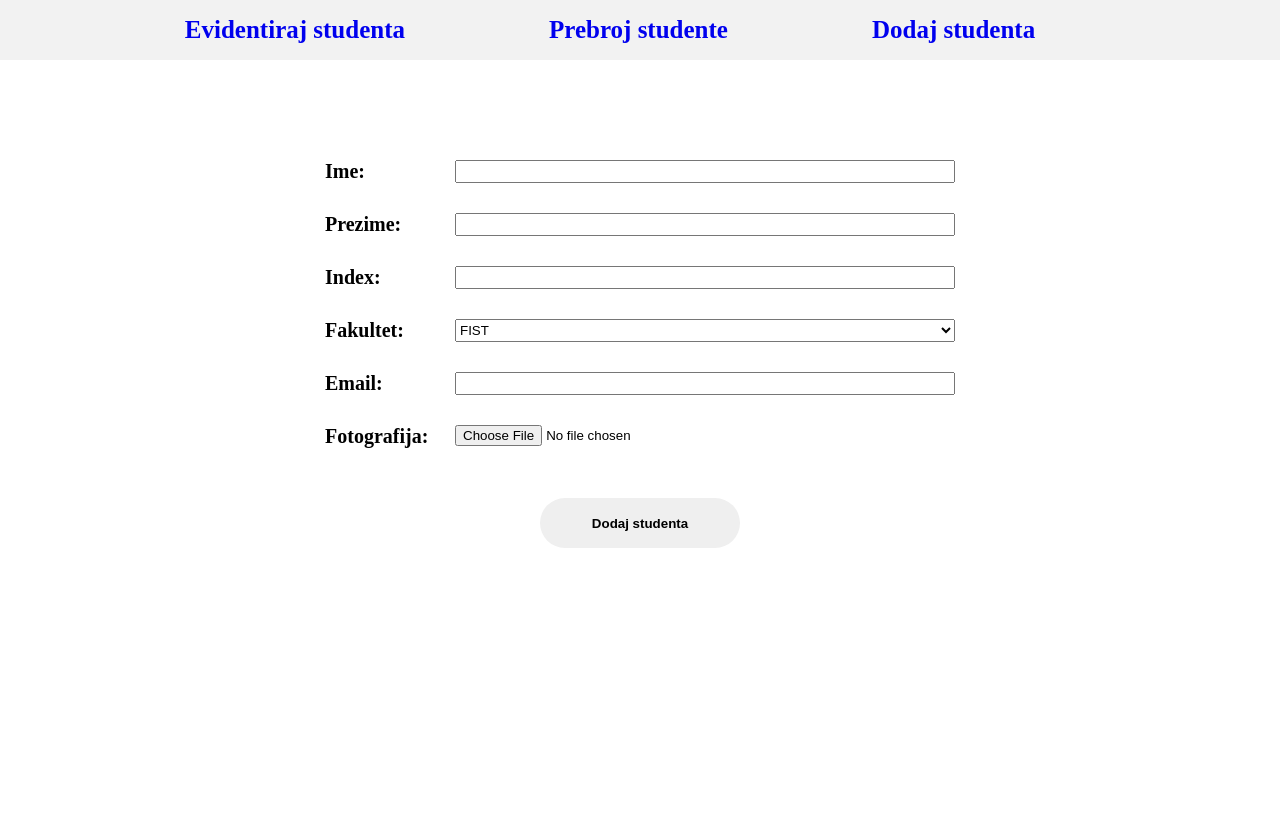
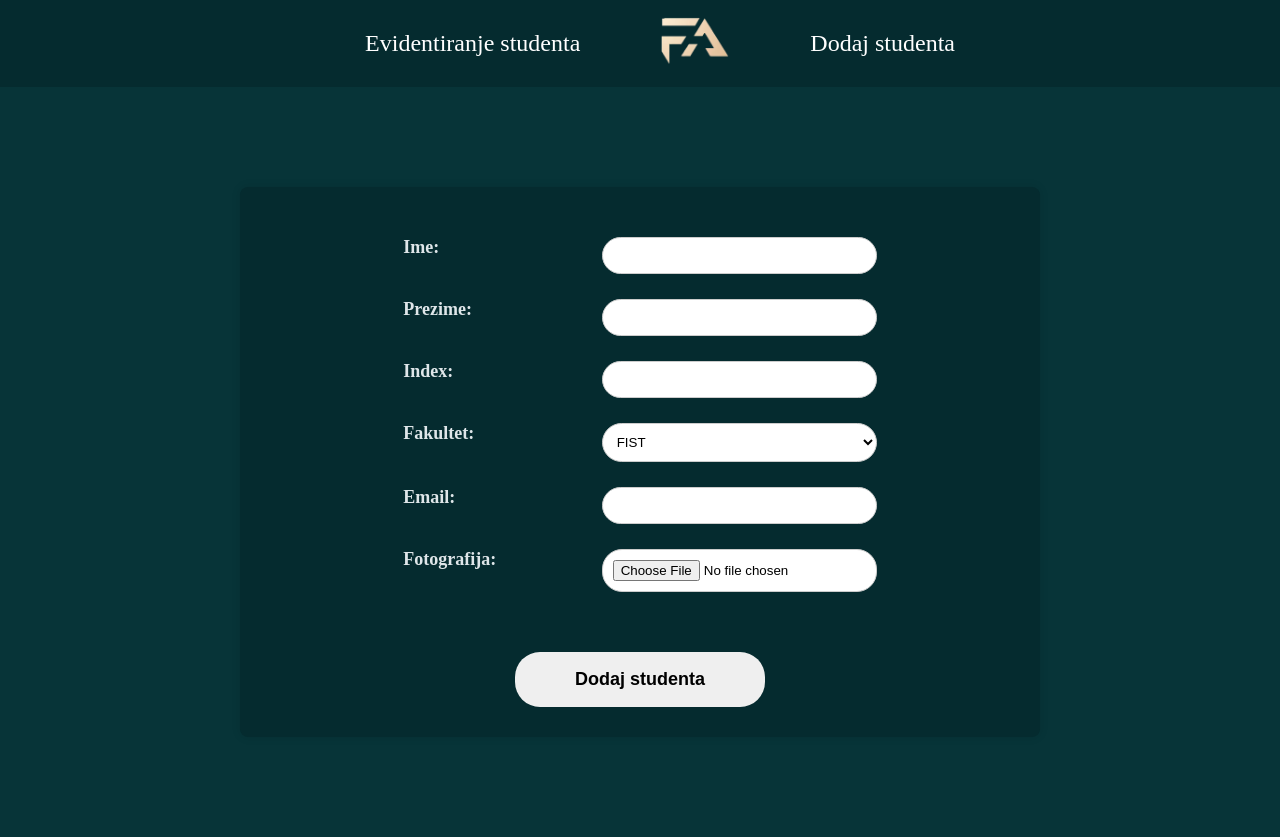
Before and after one commit to ac0x/webfacetrack, a Flask app: page /add_student_form in a window 1280 px wide. Before the commit the page ends 548 px from the top, so only its background shows below. Run offline with Flask 3, Linux system fonts and the light colour scheme; parts of the project's set-up code (start-up, migrations or seed data) failed here and were passed over.

Commit message:
dodat frontend

```diff
--- a/app.py
+++ b/app.py
@@ -1,5 +1,5 @@
-from flask import Flask, render_template, Response, url_for, request, redirect
-from flask_socketio import SocketIO, emit
+from flask import Flask, render_template, Response, request, redirect, url_for
+from flask_socketio import SocketIO
 import cv2
 import face_recognition
 import numpy as np
@@ -10,12 +10,17 @@ import firebase_admin
 from werkzeug.utils import secure_filename
 from PIL import Image
 
+
+
 app = Flask(__name__)
 socketio = SocketIO(app)
 camera = cv2.VideoCapture(0)
+camera.set(cv2.CAP_PROP_FRAME_WIDTH, 640)
+camera.set(cv2.CAP_PROP_FRAME_HEIGHT, 480)
 
 recognized_faces = set()
 present_students_count = 0
+#students_present_status = {}
 
 print("Loading encoded file")
 file = open("EncodeFile.p", 'rb')
@@ -79,6 +84,7 @@ def encode_image(img):
     return encode
 
 def recognize_faces_realtime(frame):
+    global present_students_count, recognized_faces, students_present_status
     imgS = cv2.resize(frame, (0, 0), None, 0.25, 0.25)
     imgS = cv2.cvtColor(imgS, cv2.COLOR_BGR2RGB)
 
@@ -97,7 +103,6 @@ def recognize_faces_realtime(frame):
 
             recognized_faces.add(studentIds[matchIndex])
 
-            global present_students_count
             present_students_count += 1
 
             print(f"FaceLocation: {faceLoc}")
@@ -107,8 +112,10 @@ def recognize_faces_realtime(frame):
 
             cv2.rectangle(frame, (bbox[0], bbox[1]), (bbox[0] + bbox[2], bbox[1] + bbox[3]), (0, 255, 0), 2)
             cv2.putText(frame, f"{studentIds[matchIndex]}", (bbox[0] + 6, bbox[1] - 6), cv2.FONT_HERSHEY_COMPLEX, 1, (255, 255, 255), 2)
+            #cv2.putText(frame, f"{studentNames[matchIndex]}", (bbox[0] + 6, bbox[1] + 30), cv2.FONT_HERSHEY_COMPLEX, 1, (255, 255, 255), 2)
 
     return frame
+
 
 def generate_frames():
     while True:
@@ -123,7 +130,7 @@ def generate_frames():
             socketio.emit('update_present_students_count', present_students_count, namespace='/')
 
             yield (b'--frame\r\n'
-                b'Content-Type: image/jpeg\r\n\r\n' + frame + b'\r\n\r\n')
+                   b'Content-Type: image/jpeg\r\n\r\n' + frame + b'\r\n\r\n')
 
 @socketio.on('reset_present_students_count', namespace='/')
 def handle_reset_present_students_count():
@@ -148,7 +155,6 @@ def add_student():
         smjer = request.form['smjer']
         email = request.form['email']
         photo = request.files['photo']
-
         if photo and photo.filename != '':
             filename = secure_filename(photo.filename)
             photo_path = os.path.join(app.config['UPLOAD_FOLDER'], filename)
@@ -156,10 +162,8 @@ def add_student():
 
             student_id = os.path.splitext(filename)[0]
 
-            #encoded_student_image = encode_image(cv2.imread(photo_path))
-
             image = Image.open(photo_path)
-            resized_image = image.resize((250, 250))
+            resized_image = image.resize((150, 160))
 
             resized_photo_path = os.path.join(app.config['UPLOAD_FOLDER'], f'{filename}')
             resized_image.save(resized_photo_path)
@@ -169,9 +173,7 @@ def add_student():
             bucket = storage.bucket()
             blob = bucket.blob(f'images/{filename}')
             blob.upload_from_filename(photo_path)
-
             photo_url = blob.public_url
-
             ref = db.reference('Students')
             student_data = {
                 'name': name,
@@ -183,7 +185,6 @@ def add_student():
                 'last_attendance_time': '',
                 'photo_path': f'{UPLOAD_FOLDER}/{filename}',
                 'photo_url': photo_url,
-                #'face_encoding': encoded_student_image.tolist()
             }
             ref.child(student_id).set(student_data)
 
--- a/requirements.txt
+++ b/requirements.txt
@@ -51,6 +51,7 @@ python-engineio==4.8.0
 python-socketio==5.10.0
 requests==2.28.2
 rsa==4.9
+scipy==1.11.4
 simple-websocket==1.0.0
 soupsieve==2.4
 sqlparse==0.4.4
--- a/static/style.css
+++ b/static/style.css
@@ -1,51 +1,93 @@
+:root {
+    --clr-1: #052b2f;
+    --clr-2: #073438;
+    --clr-3: #0e4b50;
+    --clr-4: #2d8f85;
+    --clr-5: #637c54;
+  }
+
 body{
     margin: 0;
     padding: 0;
+    background-color: var(--clr-2);
 }
 
-header nav{
-    background-color: #f2f2f2;
+header nav {
+    background-color: var(--clr-1);
     display: flex;
-    justify-content: space-around;
+    justify-content: center;
+    align-items: center;
 }
 
-header nav li{
-    display: inline-block;
-    margin: 0 20px;
+header nav ul {
+    display: flex;
+    list-style: none;
+    gap: 80px;
     align-items: center;
-    list-style: none;
 }
 
-header nav a{
-    position: relative;
+header nav li {
+    margin: 0;
+}
+
+header nav a {
     text-decoration: none;
-    font-weight: bold;
-    padding-right: 100px;
-    font-size: 25px;
+    font-weight: 500;
+    font-size: 24px;
+    color: #fff;
+}
+
+header nav a:hover {
+    color: #55efc4;
+}
+
+header nav img {
+    width:70px;
 }
 
 .camera{
     display: flex;
     justify-content: center;
+    gap: 100px;
 }
 
 .camera img{
     width: 640px;
     height: 480px;
     margin-top: 100px;
-    border: 5px solid orange;
+    background-color: var(--clr-1);
+    border: 5px solid var(--clr-1);
+    border-radius: 0.5rem;
+
 }
 
 .camera .status{
-    margin-top: 100px;
+    /*margin-top: 100px;
+    #margin-left: 150px;*/
+    margin-top: 230px;
     margin-left: 150px;
     font-size: 30px;
     font-weight: bold;
-    color: red;
+    color: #dfe6e9;
+    text-align: center;
 }
 
-.camera .status .button{
-    right: 50px;
+.camera .status #resetButton{
+    border: 0px;
+    border-radius: 25px;
+    width: 200px;
+    height: 50px;
+    pointer-events: auto;
+    cursor: pointer;
+    font-weight: 600;
+    font-size: 18px;
+    margin-top: 50px;
+}
+
+.camera .status #resetButton:hover{
+    background-color: #55efc4;
+    color: white;
+    border: 5px solid #55efc4;
 }
 
 .DBform{
@@ -55,27 +97,53 @@ header nav a{
     margin-top: 50px;
 }
 
-form .addToDB {
+.DBform {
+    max-width: 800px;
+    margin: 100px auto;
+    padding-top: 50px;
+    padding-bottom: 30px;
+    background-color: var(--clr-1);
+    border-radius: 8px;
+    box-shadow: 0 0 10px rgba(0, 0, 0, 0.1);
+}
+
+.addToDB {
     display: grid;
-    grid-template-columns: 100px 500px;
-    grid-gap: 30px;
-    margin-top: 50px;
-    font-size: 20px;
+    grid-template-columns: 1fr 1.5fr;
+    gap: 15px;
+}
+
+.addToDB label {
     font-weight: bold;
+    font-size: 18px;
+    color: #dfe6e9;
+    margin-bottom: 5px;
+}
+
+.addToDB input,
+.addToDB select {
+    width: 100%;
+    padding: 10px;
+    box-sizing: border-box;
+    border: 1px solid #ccc;
+    border-radius: 20px;
+    margin-bottom: 10px;
+    background-color: white;
 }
 
 form .button input{
     border: 0px;
     border-radius: 25px;
-    width: 200px;
-    height: 50px;
+    width: 250px;
+    height: 55px;
     margin-top: 50px;
     pointer-events: auto;
     cursor: pointer;
-    font-weight: bold;
+    font-weight: 600;
+    font-size: 18px;
 }
 form .button input:hover{
-    background-color: #f2f2f2;
-    color: orange;
-    border: 2px solid orange;
+    background-color: #55efc4;
+    color: white;
+    border: 5px solid #55efc4;
 }
--- a/templates/addStudent.html
+++ b/templates/addStudent.html
@@ -3,15 +3,16 @@
 <head>
     <meta charset="UTF-8">
     <meta name="viewport" content="width=device-width, initial-scale=1.0">
-    <title>Document</title>
+    <title>Dodaj studenta | FaceTrack</title>
     <link rel="stylesheet" href="/static/style.css">
+    <link rel="stylesheet" href="{{ url_for('static', filename='style.css') }}">
 </head>
 <body>
     <header>
         <nav>
             <ul>
-                <li><a href="#">Evidentiraj studenta</a></li>
-                <li><a href="#">Prebroj studente</a></li>
+                <li><a href="{{ url_for('index') }}">Evidentiranje studenta</a></li>
+                <li><a href="{{ url_for('index') }}"><img src="{{ url_for('static', filename='gas.png') }}" alt="logo"></a></li>
                 <li><a href="{{ url_for('add_student_form') }}">Dodaj studenta</a></li>
             </ul>
         </nav>
@@ -31,6 +32,12 @@
                 <option value="fmefb">FMEFB</option>
                 <option value="fprn">FPRN</option>
                 <option value="pmb">PMB</option>
+                <option value="vatel">VATEL</option>
+                <option value="politehnika">POLITEHNIKA</option>
+                <option value="fpn">FPN</option>
+                <option value="hum">HUMANISTICKE</option>
+                <option value="fu">Umjetnost</option>
+                <option value="fpt">FPT</option>
             </select>
             <label for="email">Email:</label>
             <input type="email" name="email" id="email" required>
```
Also changed, not shown: templates/index.html (+5 -8 lines), images/1111.jpg, images/download.png (deleted), images/mirror11.jpg (added), static/gas.png (added), 1 other file.
